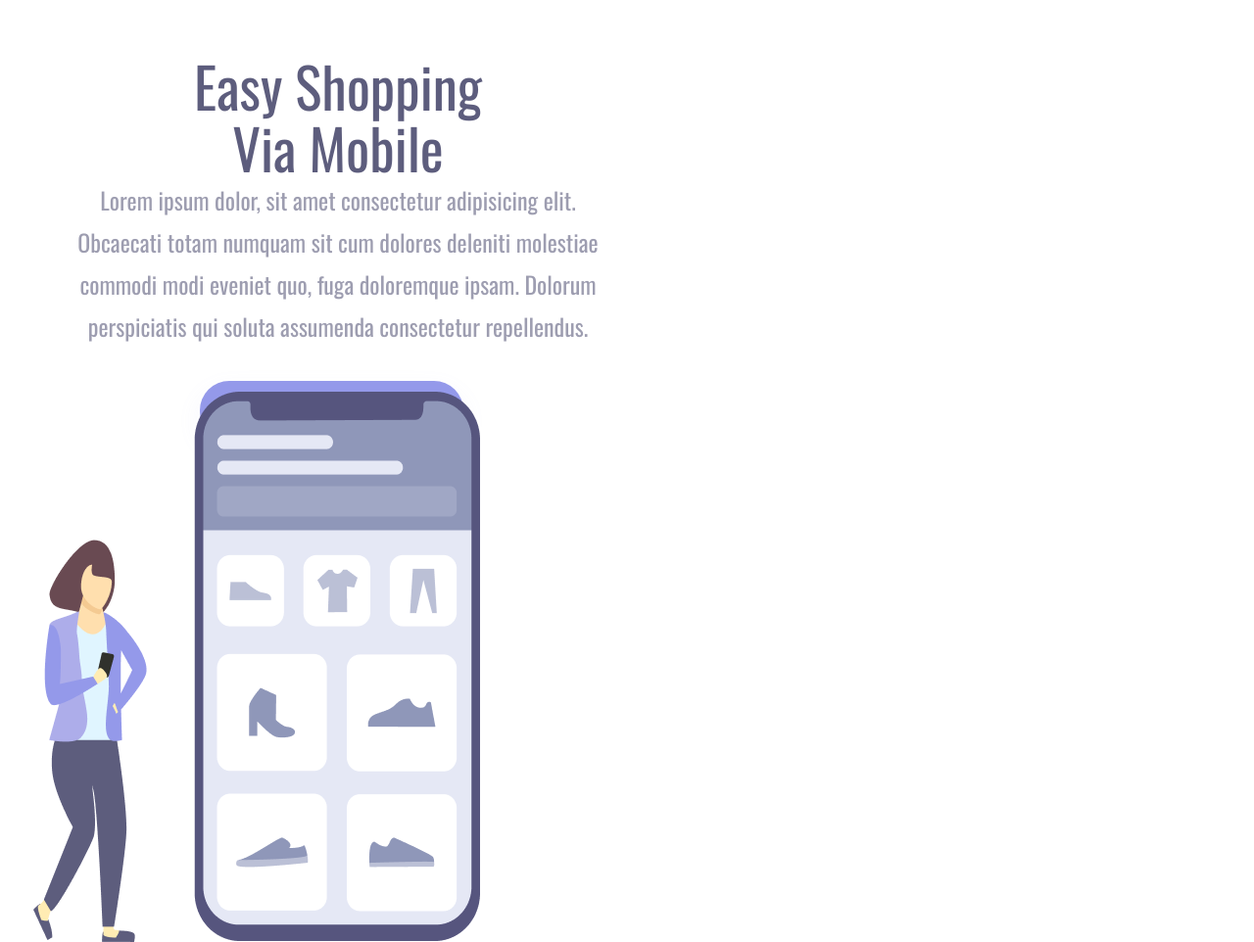
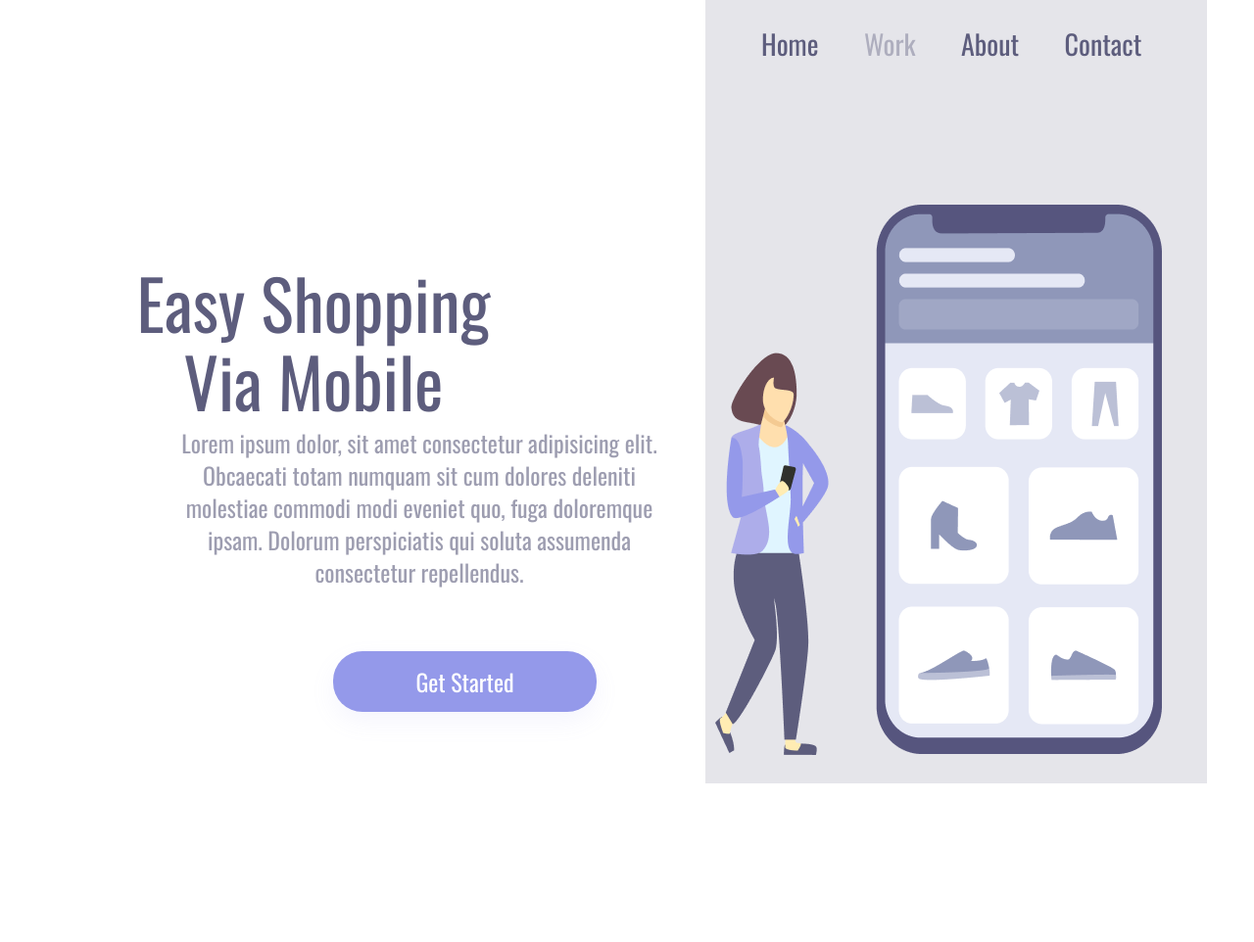
Before and after one commit to Edworld10/easy-shopping, a plain HTML site: page CSS/Projeto 1 responsivo/Index.html in a window 1280 px wide. Shown: the whole page at 98% size. After the commit the page ends 800 px from the top, so only its background shows below. Drawn offline with nearby package versions, Linux system fonts and the light colour scheme.

Commit message:
fazendo alteraçoes no responsivo

```diff
--- a/CSS/Desafio 1/styles.css
+++ b/CSS/Desafio 1/styles.css
@@ -96,3 +96,9 @@ footer {
     color: #4CB538;
     cursor: pointer;
 }
+@media screen and (width: 900px;) {
+    header {
+        display:none;
+    }
+
+}
--- a/CSS/Projeto 1 responsivo/styles.css
+++ b/CSS/Projeto 1 responsivo/styles.css
@@ -26,12 +26,14 @@ img {
 
     position: relative;
     top: 18%;
-    right: 130px;
+    left: 10px;
 }
 h1 {
+    display: block;
     width: 368px;
     height: 60px;
-    margin: 128px 0;;
+    margin: 108px 0px;
+    text-align: center;
     font-weight: 400;
     font-size: 70px;
     line-height: 80px;
@@ -88,10 +90,10 @@ a:active {
 h2 {
     margin: 24px 0 0 57px;
 }
-@media screen and (max-width: 1300px) {
+@media screen and (max-width: 800px) {
     .container-left {
-        width: 100vh;
-        height: 50vh;
+        width: 100%;
+        height: 50%;
         padding: 0;
         margin: 0;
 
@@ -99,13 +101,13 @@ h2 {
     .container-right {
         display: block;
         height: auto;
-        width: 100;
+        width: 100%;
         position: static;
     }
     img {
-        position: absolute;
-        max-width: 76%;
-        left: 34px;
+        position: static;
+        max-width: 90%;
+        left: 44px;
         top:50%;
     }
     h2 {
@@ -120,13 +122,16 @@ h2 {
         }
 
     p {
-        margin: 67px 0px 0px 75px;
+        margin: 85px 40px;
+        width: auto;
         text-align: center;
         font-size: 24px;
-        line-height: 43px;
+        line-height: 33px;
+
 }
 
     button {
         display: block;
-        margin: 62px 0px 6px 204px;
+        margin: 12px 0px 6px 204px;
+        padding: 2px;
     }
```
